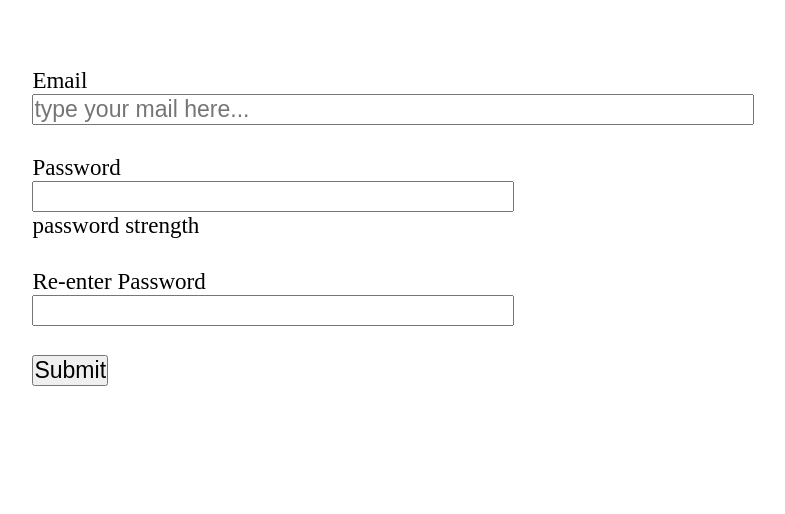
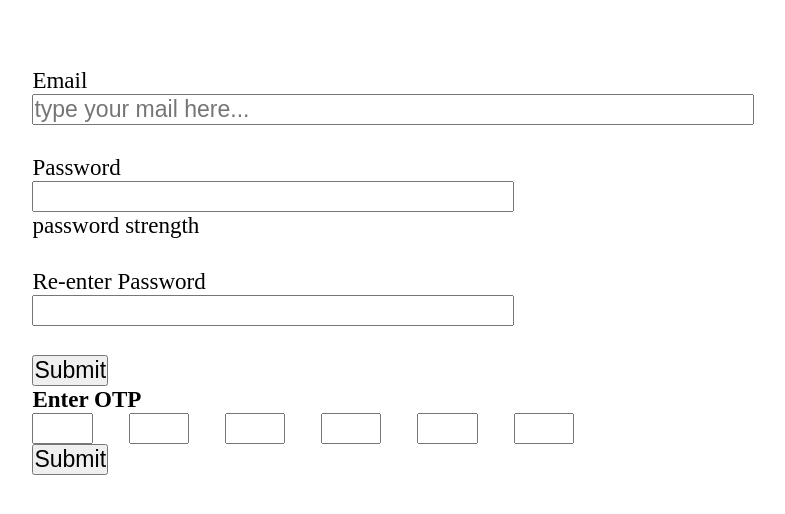
Before and after one commit to akshay1502/SignUpFlowRDS, a React (Create React App) app: page / in a window 1280 px wide. Shown: the top 514 px of the page, without its empty margins (6-791 px from the left). Built offline with nearby package versions, Linux system fonts and the light colour scheme.

Commit message:
otp screen added

```diff
--- a/src/App.js
+++ b/src/App.js
@@ -1,8 +1,11 @@
 import Singup from './signup';
-
+import Otpscreen from './otpscreen';
 function App() {
   return (
-    <Singup />
+    <div>
+      <Singup />
+      <Otpscreen />
+    </div>
   );
 }
 
--- a/src/index.css
+++ b/src/index.css
@@ -20,3 +20,25 @@ input[type="email"]{
 input[type="password"]{
   width:40%;
 }
+
+/* #number{
+  padding-left: 15px;
+  letter-spacing: 42px;
+  border: 0;
+  background-image: linear-gradient(to left, black 70%, rgba(255, 255, 255, 0) 0%);
+  background-position: bottom;
+  background-size: 50px 1px;
+  background-repeat: repeat-x;
+  background-position-x: 35px;
+  width: 220px;
+  min-width: 220px;
+} */
+.otpinput{
+  display:flex;
+}
+
+.otpinput input[type='text']{
+  width:5%;
+  margin-right:3%;
+  text-align: center;
+}
--- /dev/null
+++ b/src/otpscreen.js
@@ -0,0 +1,23 @@
+const Otpscreen = () => {
+    const checkinput = (e) => {
+        console.log(e.target.value);
+    }
+    return (
+        <div>
+            <h2>Enter OTP</h2>
+            <form>
+                <div className="otpinput">
+                    <input type="text" id="number" name="number" maxLength="1" onChange={checkinput} required />
+                    <input type="text" id="number" name="number" maxLength="1" onChange={checkinput} required />
+                    <input type="text" id="number" name="number" maxLength="1" onChange={checkinput} required />
+                    <input type="text" id="number" name="number" maxLength="1" onChange={checkinput} required />
+                    <input type="text" id="number" name="number" maxLength="1" onChange={checkinput} required />
+                    <input type="text" id="number" name="number" maxLength="1" onChange={checkinput} required />
+                </div>
+            </form>
+            <button>Submit</button>
+        </div>
+    );
+}
+
+export default Otpscreen;
```
